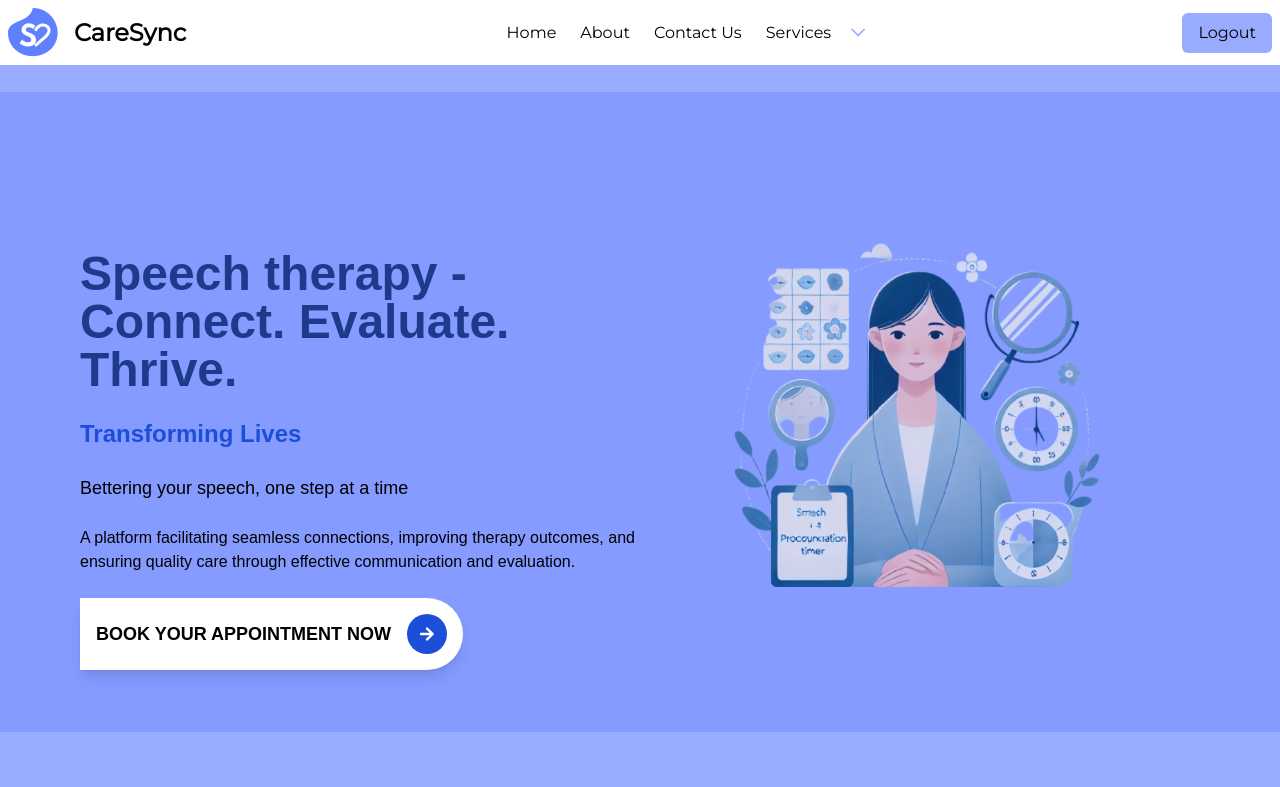
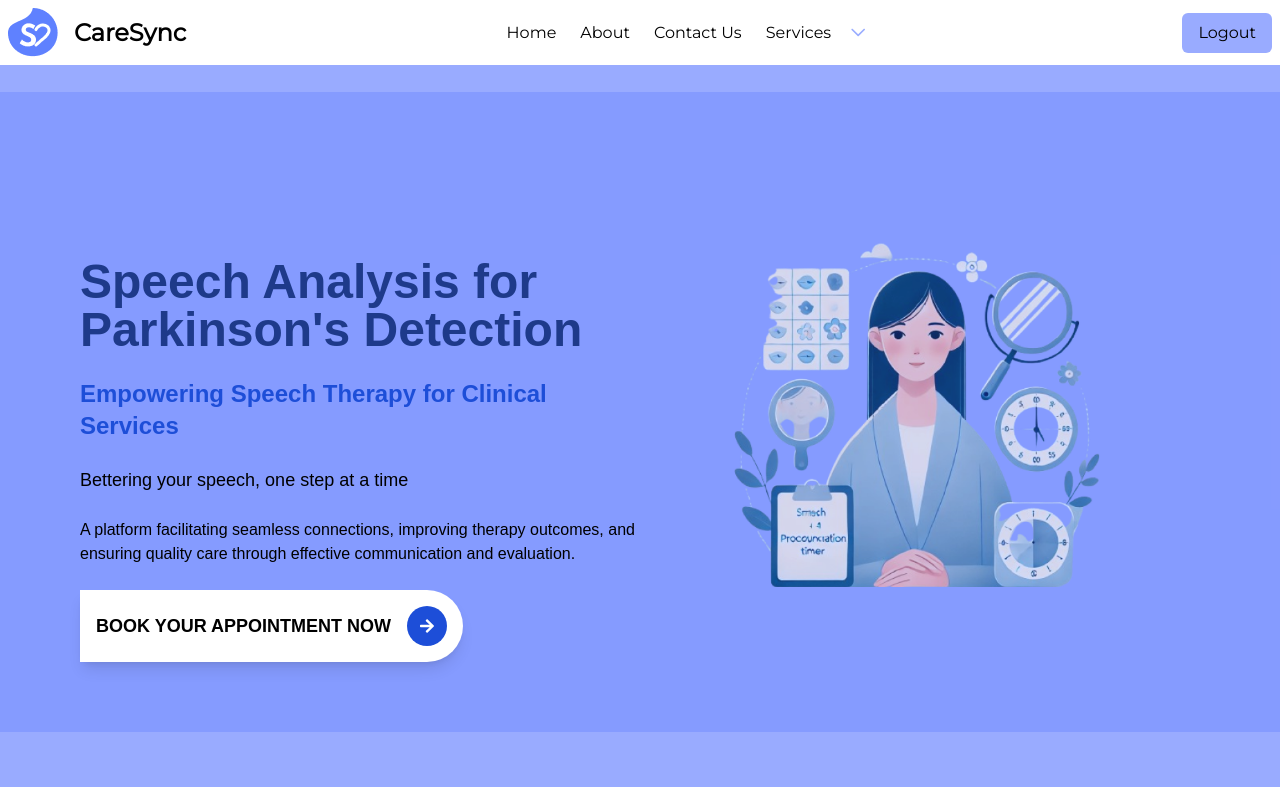
Before and after one commit to Ron111104/fluencytrack-frontend, a Next.js app: page / in a window 1280 px wide. Shown: the top 787 px of the page. Built offline with nearby package versions, Linux system fonts and the light colour scheme; no server answers; sample sign-in values are in the browser's storage.

Commit message:
Enhanced homepage

```diff
--- a/components/Homepage.js
+++ b/components/Homepage.js
@@ -17,10 +17,10 @@ const Homepage = () => {
           {/* Content within overlay */}
           <div className="relative z-10 text-blue-900 space-y-6">
             <h1 className="text-3xl sm:text-4xl lg:text-5xl font-bold">
-              Speech therapy - Connect. Evaluate. Thrive.
+              Speech Analysis for Parkinson's Detection
             </h1>
             <h2 className="text-xl sm:text-2xl lg:text-2xl font-semibold text-blue-700">
-              Transforming Lives
+              Empowering Speech Therapy for Clinical Services
             </h2>
             <p className="text-base sm:text-lg lg:text-lg text-black">
               Bettering your speech, one step at a time
--- a/components/Nav.js
+++ b/components/Nav.js
@@ -83,6 +83,9 @@ const Nav = () => {
               exit={{ opacity: 0, y: -10 }}
               className='absolute top-full mt-2 bg-[#133efa85] rounded-md shadow-lg py-2 z-10'
             >
+              <Link href="/SpeechAnalysis" className="block px-4 py-2 text-dark cursor-pointer">
+  Therapy Session
+</Link>
               <a onClick={() => handleScroll('appointment')} className='block px-4 py-2 text-dark cursor-pointer'>
                 Book Appointment
               </a>
```
